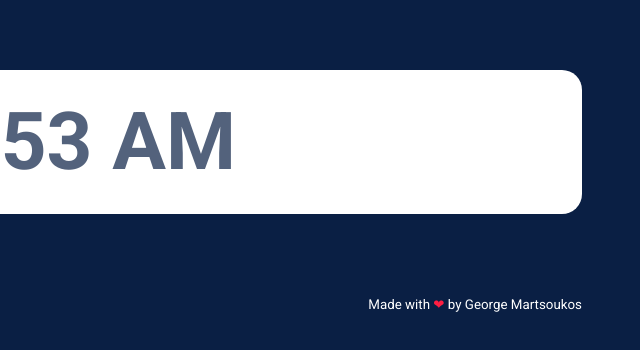
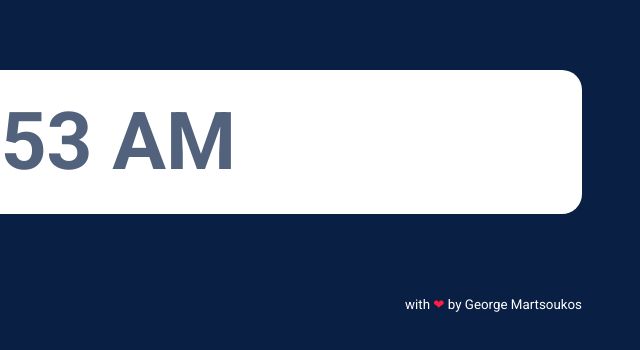
Before and after one commit to ssraza21/Dash, a plain HTML site: page weather_index.html in a window 1280 px wide. Shown: the full height of the page, 613-1253 px from the left. Drawn offline with Linux system fonts and the light colour scheme; no server answers.

Commit message:
change small

```diff
--- a/weather_index.html
+++ b/weather_index.html
@@ -31,7 +31,7 @@
     <footer class="page-footer">
       <div class="container">
         <small
-          >Made with <span>❤</span> by
+          >with <span>❤</span> by
           <a href="http://georgemartsoukos.com/" target="_blank"
             >George Martsoukos</a
           >
--- a/weather_script.js
+++ b/weather_script.js
@@ -30,7 +30,7 @@ function gh() {
     .then((data) => {
       const { main, name, sys, weather } = data;
       const icon = `https://s3-us-west-2.amazonaws.com/s.cdpn.io/162656/${weather[0]["icon"]}.svg`;
-
+      console.log(weather);
       const li = document.createElement("li");
       li.classList.add("city");
       const markup = `
```
